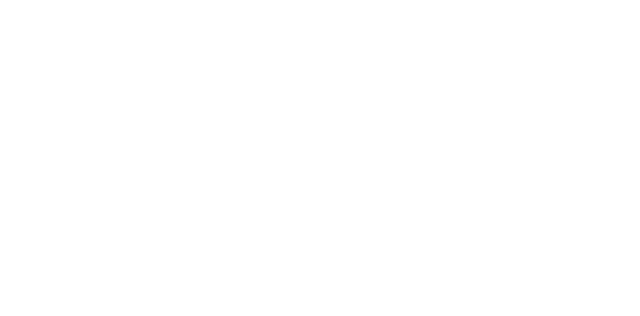
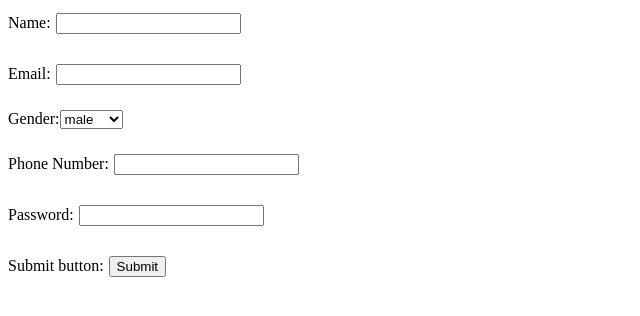
Before and after one commit to acciojob/signup-form-react-AnkitKumarDelta, a React app: page / in a window 1280 px wide. Shown: the whole page, without its empty margins (0-640 px from the left). Built offline with nearby package versions, Linux system fonts and the light colour scheme.

Commit message:
final commit

```diff
--- a/src/components/App.js
+++ b/src/components/App.js
@@ -2,8 +2,62 @@ import React, {Component, useState} from "react";
 import '../styles/App.css';
 
 const App = () => {
+
+  const[name, setName] = useState("");
+  const[email, setEmail] = useState("");
+  const[phone, setPhone] = useState("");
+  const[pass, setPass] = useState("");
+
+  const handleForm = (e)=>{
+    e.preventDefault();
+    const nameRegex = /^[a-zA-Z0-9]+$/;
+    if(!nameRegex.test(name)){
+      alert('Name is not alphanumeric.');
+      return;
+    }
+    if(!email.includes('@')){
+      alert('Email must contain @.');
+      return;
+    }
+    if(pass.length < 6){
+      alert(' Password must contain atleast 6 letters');
+      return;
+    }
+  }
+
   return (
-    <div id="main"></div>
+    <div id="main">
+       <form onSubmit={(e)=>handleForm(e)}>
+        <label htmlFor="name">
+          Name:
+          <input value={name} type="text" data-testid="name" id="name" onChange={(e)=>setName(e.target.value)} required/>
+        </label>
+        <label htmlFor="email">
+          Email:
+          <input value={email} type="email" data-testid="email" id="email" onChange={(e)=>setEmail(e.target.value)} required/>
+        </label>
+        <label htmlFor="gender">
+          Gender:
+          <select data-testid="gender" id="gender">
+            <option value="male">male</option>
+            <option value="female">female</option>
+            <option value="other">other</option>
+          </select>
+        </label>
+        <label htmlFor="phone">
+          Phone Number:
+          <input value={phone} type="number" data-testid="phoneNumber" id="phone" onChange={(e)=>setPhone(e.target.value)} required/>
+        </label>
+        <label htmlFor="pass">
+          Password:
+          <input value={pass} type="password" onChange={(e)=>setPass(e.target.value)} data-testid="password" id="pass" required/>
+        </label>
+        <label htmlFor="submit">
+          Submit button:
+          <input type="submit" data-testid="submit" id="submit"/>
+        </label>
+       </form>
+    </div>
   )
 }
 
--- a/src/styles/App.css
+++ b/src/styles/App.css
@@ -10,3 +10,11 @@ button{
     justify-content: center;
     align-items: center;
 }
+form{
+    display: flex;
+    flex-direction: column;
+    gap:20px;
+}
+form input{
+    margin: 5px;
+}
```
Also changed, not shown: 1 other file.
